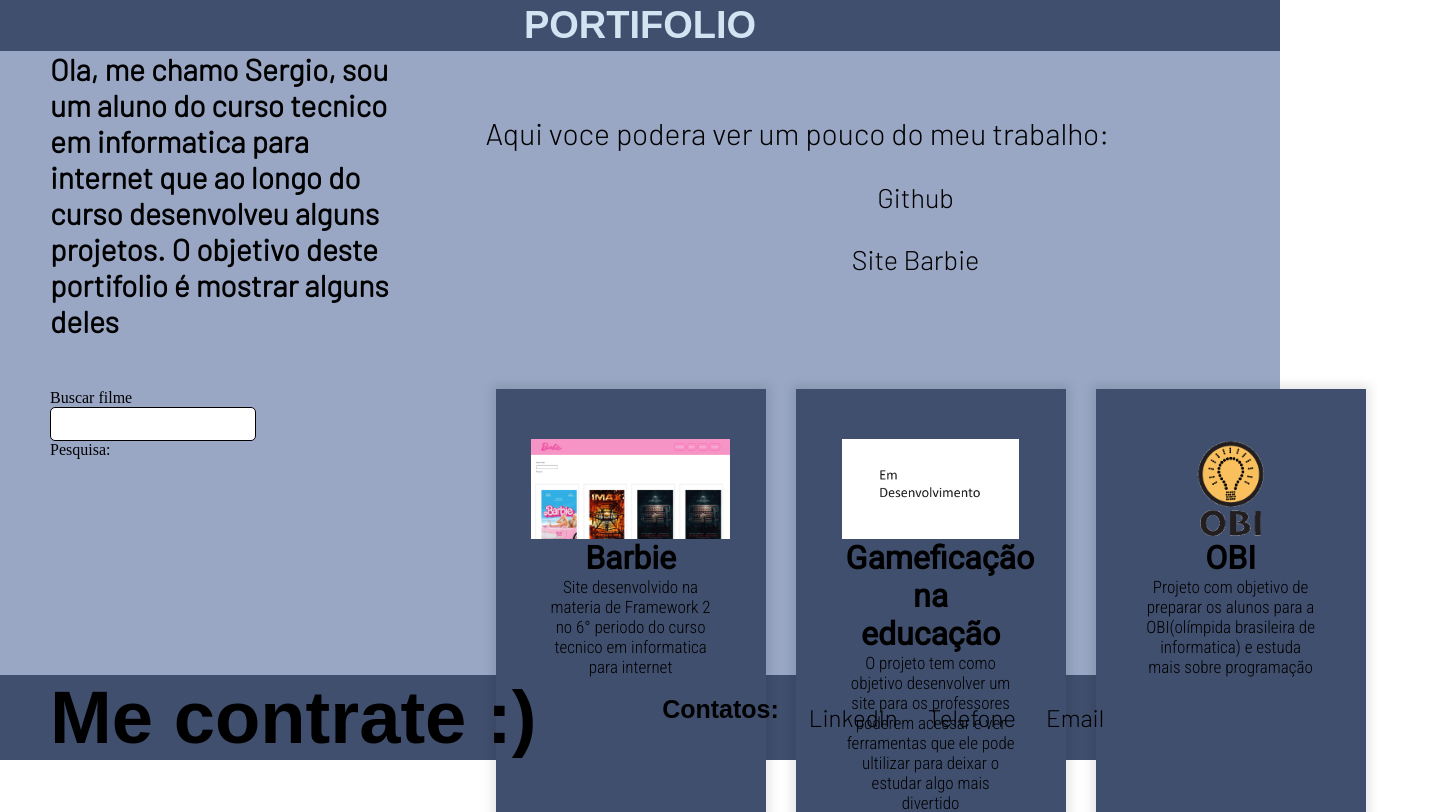
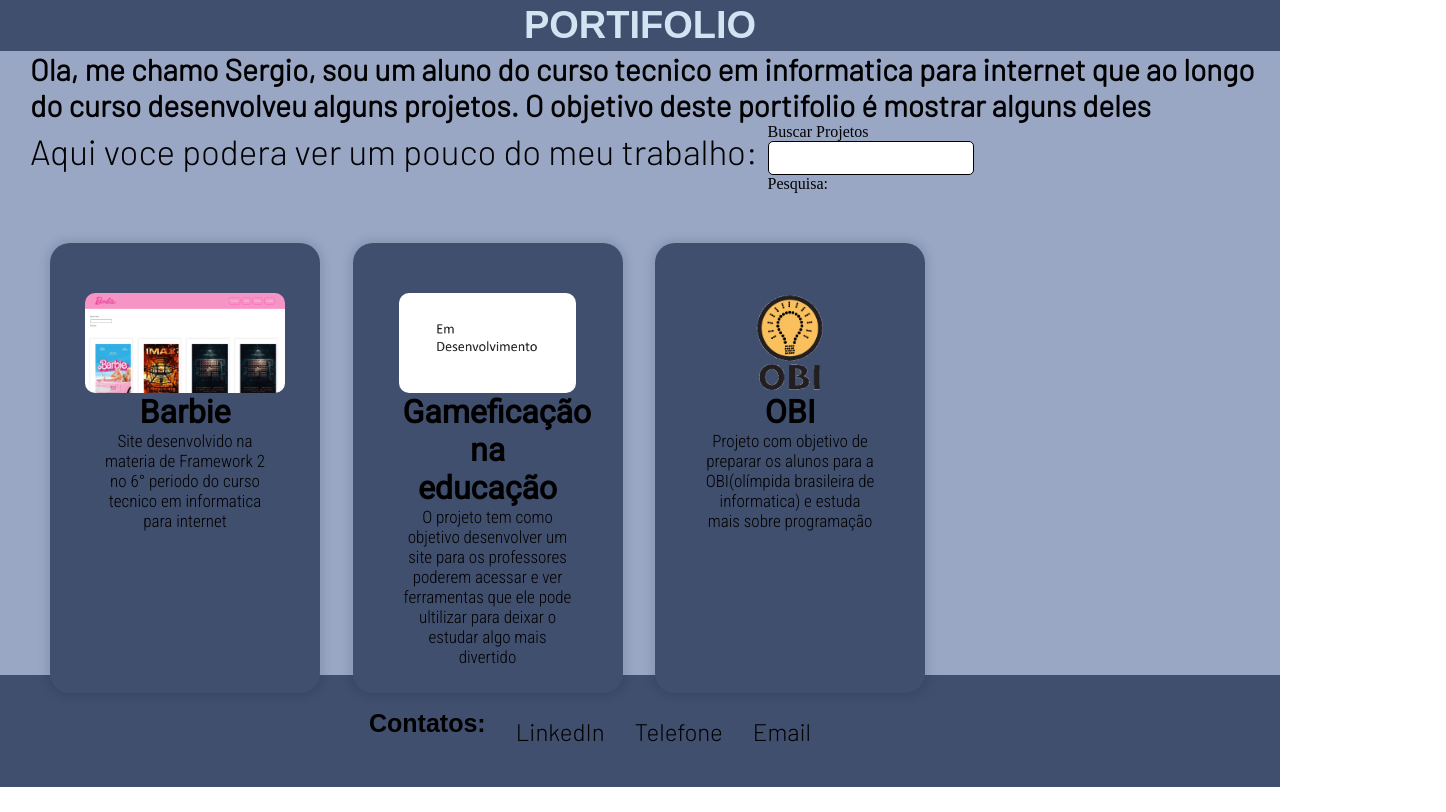
Before and after one commit to seedfelho/Portifolio, a React (Vite) app: page / in a window 1280 px wide. Shown: the top 812 px of the page, 1446 px wide, since content can reach past the window. Built offline with nearby package versions, Linux system fonts and the light colour scheme; the HTML template or start-up script is replaced by a standard one; a web font is replaced by a local one.

Commit message:
deixei visivel mente menos horroroso

```diff
--- a/src/componentes/footer/Footer.css
+++ b/src/componentes/footer/Footer.css
@@ -41,12 +41,17 @@
 
 .container{
     display: flex;
-    justify-content: space-between;
+    justify-content: center;
+    align-items: center;
+    height: 100%;
 }
 
 footer{
     width: 100%;
+    height: 14vh;
     background-color:rgb(64, 79, 110);
+    justify-content: center;
+    align-items: center;
 }
 
 
@@ -67,5 +72,5 @@
 
 .product{
     display: flex;
-    align-items: center;
+    justify-content: center;
 }
--- a/src/componentes/footer/Footer.tsx
+++ b/src/componentes/footer/Footer.tsx
@@ -4,8 +4,6 @@
     return(
         <footer>
             <div className='container'>
-                <div className="infos">
-                    <h1 className="text2">Me contrate :)</h1></div>
                     <nav className="product">
                         <ul className='ulfooter'><a className="text">Contatos:</a>
                             <li className='lifooter'>
--- a/src/componentes/main/Main.css
+++ b/src/componentes/main/Main.css
@@ -3,13 +3,13 @@
     background-color: #99a7c5;
     height: 78vh;
     display: grid;
-    grid-template-columns: 1fr 1fr;
+    grid-template-columns: 1fr;
     align-items: center;
 }
 
 .containerMain{
-    width: 27vw;
-    padding: 0px 50px;
+    padding: 0px 0px 0px 30px;
+    width: 98%;
 }
 
 .textMain{
@@ -18,31 +18,10 @@
     font-family: 'Barlow', sans-serif;
 }
 
-.textfeitos{
-    text-decoration: none;
-    color: black;
-    font-size: 27px;
-}
-
-.lifeitos{
-    list-style: none;
-    align-self: center;
-}
-
-.feitos{
-    display: flex;
-    flex-direction: column;
-    gap: 30px;
+.titulofeitos{
     font-family: 'Barlow', sans-serif;
-}
-
-.textfeitos:hover{
-    color: #dad7dd;
-}
-
-.titulofeitos{
-    font-size: 30px;
-    font-family: 'Barlow', sans-serif;
+    padding: 7px 10px 0px 30px;
+    font-size: 35px;
 }
 
 .navfeitos{
@@ -66,10 +45,13 @@
 }
 
 .pesquisa{
-    padding: 50px;
     align-self: baseline;
 }
 
 .barrapesquisa:focus-visible{
     outline: 1px solid rgba(28, 28, 191, 0.57);
 }
+
+.containerMid{
+    display: flex;
+}
--- a/src/componentes/main/Main.tsx
+++ b/src/componentes/main/Main.tsx
@@ -41,25 +41,17 @@
             <div className="containerMain">
                 <p className="textMain">Ola, me chamo Sergio, sou um aluno do curso tecnico em informatica para internet que ao longo do curso desenvolveu alguns projetos. O objetivo deste portifolio é mostrar alguns deles</p>
             </div>
-            <div>
-                <nav className="navfeitos">
-                    <ul className='feitos'><p className="titulofeitos">Aqui voce podera ver um pouco do meu trabalho:</p>
-                        <li className="lifeitos">
-                            <a className="textfeitos" href="#">Github</a>
-                        </li>
-                        <li className="lifeitos">
-                            <a className="textfeitos" href="#">Site Barbie</a>
-                        </li>
-                    </ul>
-                </nav>
-            </div>
-            <div className="pesquisa">
-            <p>Buscar filme</p>
+            <div className='containerMid'>
+                <p className="titulofeitos">Aqui voce podera ver um pouco do meu trabalho:</p>
+                <div className="pesquisa">
+                <p>Buscar Projetos</p>
                 <input className="barrapesquisa" type="text" onChange={mudaTexto}/>
                 <div>
                     <p className="texto_digitado">Pesquisa: {texto}</p>
                 </div>
             </div>
+            </div>
+
             <div className="content_projeto">
                 { projetos.filter((p) => p.titulo.toLowerCase().includes(texto)).map( (projeto) => <Projeto key = { projeto.id } titulo={ projeto.titulo } resumo={ projeto.resumo } imagem={projeto.imagem}/>) }
             </div>
--- a/src/componentes/projeto/Projeto.css
+++ b/src/componentes/projeto/Projeto.css
@@ -6,6 +6,7 @@
     box-shadow: 0px 0px 10px 4px rgba(0,0,0,0.1);
     background-color: rgb(64, 79, 110);
     overflow: hidden;
+    border-radius: 20px;
 }
 
 .img_projeto{
@@ -22,6 +23,7 @@
 .img_projeto>.imgbar{
     min-height: 100px;
     max-height: 100px;
+    border-radius: 10px;
     display: flex;
     justify-content:center;
 }
```
